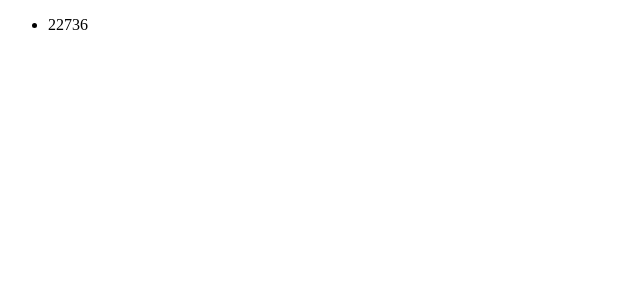
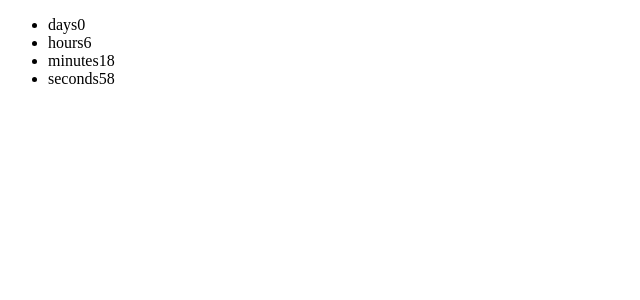
Before and after one commit to jehns/CountdownCommits, a React (Create React App) app: page / in a window 1280 px wide. Shown: the top 300 px of the page, without its empty margins (0-640 px from the left). Built offline with nearby package versions, Linux system fonts and the light colour scheme.

Commit message:
remaining time correctly renders to page

```diff
--- a/src/App.js
+++ b/src/App.js
@@ -48,10 +48,17 @@ class App extends Component {
   }
 
   render() {
+    let days = Math.floor(this.state.timeLeft / (60 * 60 * 24));
+    let hours = Math.floor((this.state.timeLeft % (60 * 60 * 24)) / (60 * 60));
+    let minutes = Math.floor((this.state.timeLeft % (60 * 60)) / (60));
+    let seconds = Math.floor((this.state.timeLeft % (60)));
     return (
       <div className="App">
         <ul>
-          <li>{this.state.timeLeft}</li>
+        <li>days{days}</li>
+        <li>hours{hours}</li>
+        <li>minutes{minutes}</li>
+        <li>seconds{seconds}</li>
         </ul>
       </div>
     );
```
